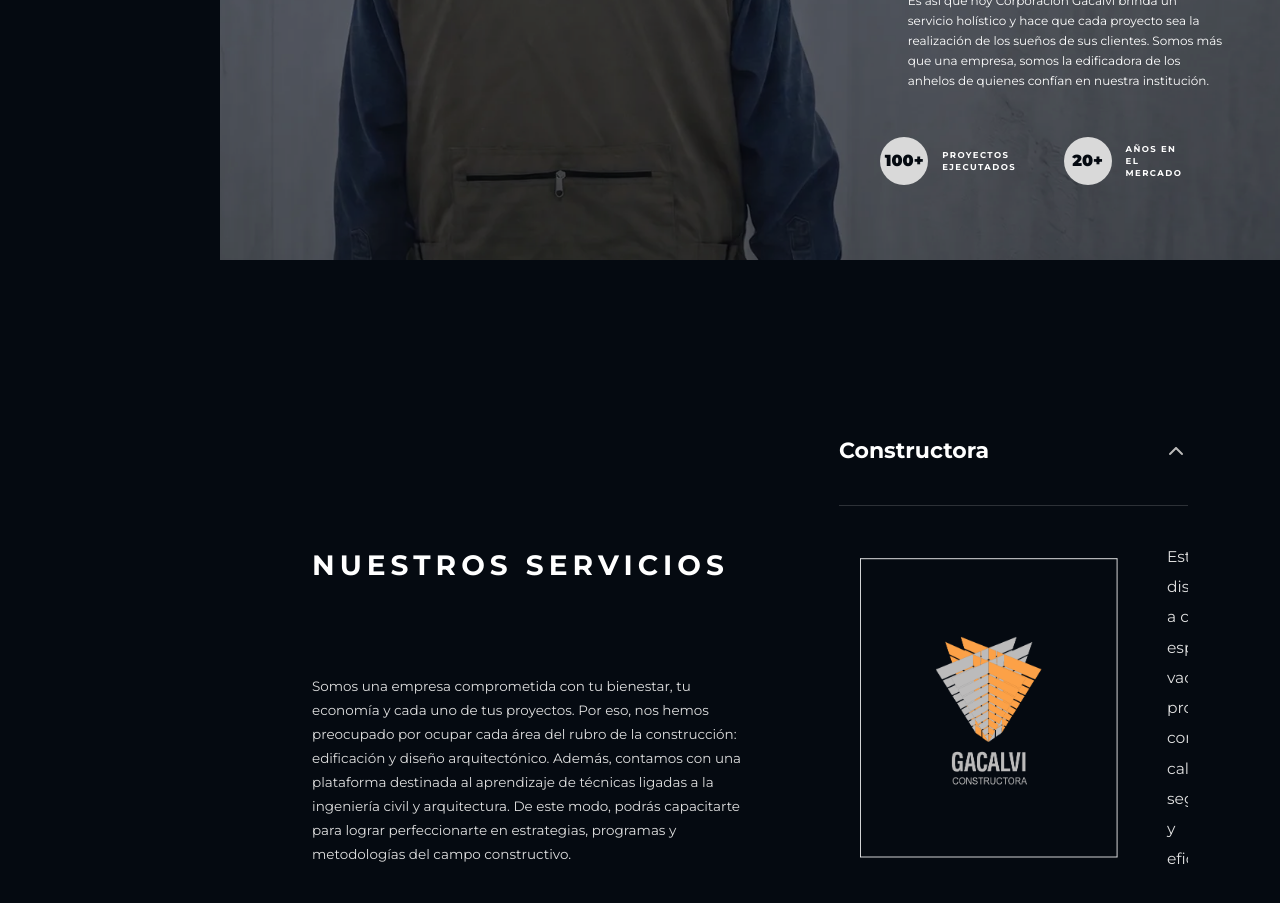
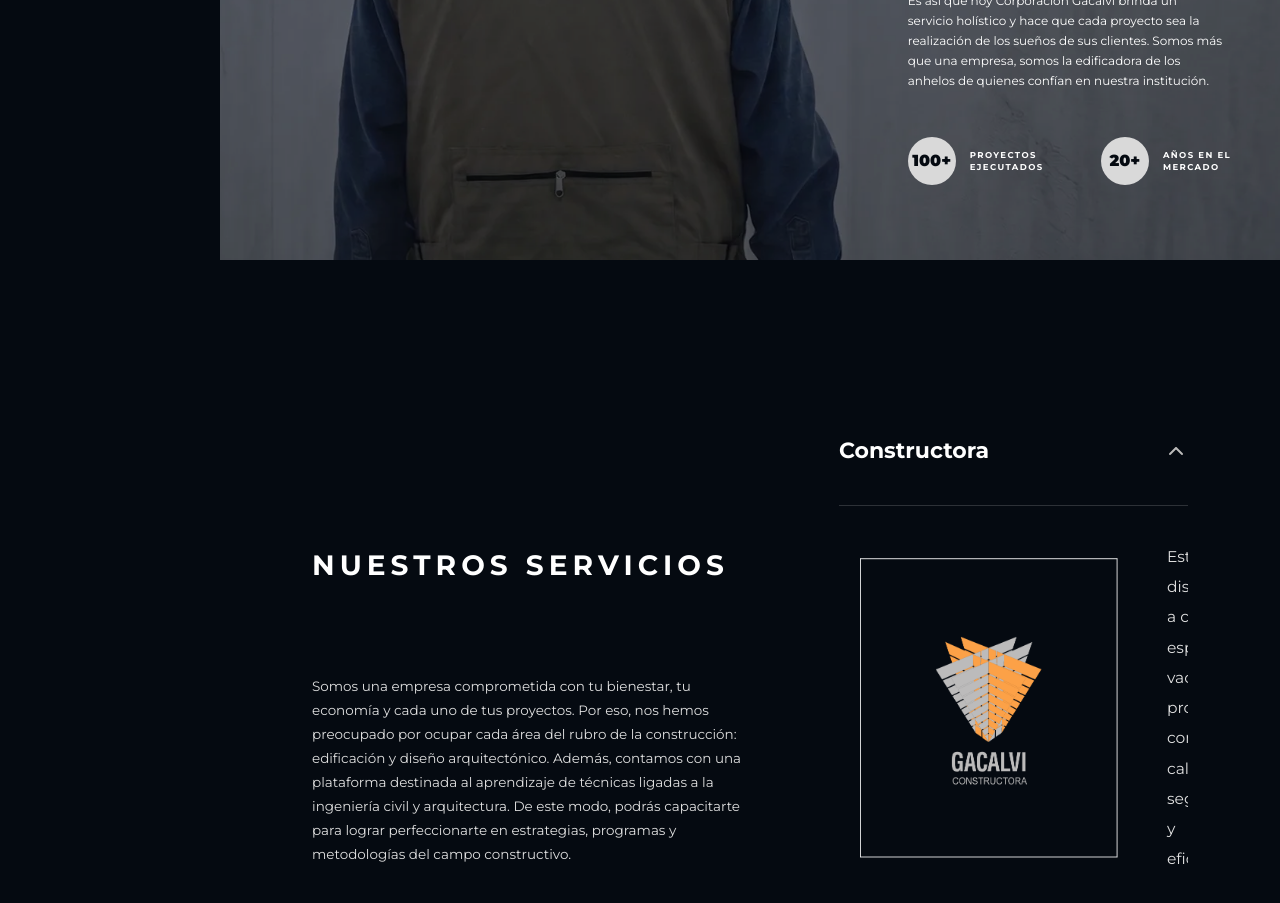
Before and after one commit to ivommb11/gacalvi-landing-page, a React (Vite) app: page / in a window 1280 px wide. Shown: the part 2140-3043 px from the top of the page. Built offline with nearby package versions, Linux system fonts and the light colour scheme.

Commit message:
fix de los circulos de stats

```diff
--- a/src/components/sections/SobreNosotros.tsx
+++ b/src/components/sections/SobreNosotros.tsx
@@ -28,7 +28,7 @@ function StatItem({ value, lines }: Stat) {
         <IconEllipse className="absolute inset-0 size-full" />
         <span className="relative text-[clamp(16px,calc(var(--band)*0.0141176471),33.12px)] font-black text-ebony">{value}</span>
       </span>
-      <span className="max-w-[clamp(64px,calc(var(--band)*0.0564705882),132.48px)] text-[clamp(8.5px,calc(var(--band)*0.0058823529),13.8px)] font-bold uppercase leading-[clamp(12px,calc(var(--band)*0.0083823529),19.665px)] tracking-[clamp(1.4px,calc(var(--band)*0.0011176471),2.622px)] text-white">
+      <span className="max-w-[clamp(84px,calc(var(--band)*0.0564705882),132.48px)] text-[clamp(8.5px,calc(var(--band)*0.0058823529),13.8px)] font-bold uppercase leading-[clamp(12px,calc(var(--band)*0.0083823529),19.665px)] tracking-[clamp(1.4px,calc(var(--band)*0.0011176471),2.622px)] text-white">
         <span className="block">{lines[0]}</span>
         <span className="block">{lines[1]}</span>
       </span>
@@ -110,7 +110,7 @@ export function SobreNosotros() {
           initial="hidden"
           whileInView="visible"
           viewport={{ once: false, amount: 0.3 }}
-          className="mt-[clamp(32px,calc(var(--band)*0.0282352941),66.24px)] flex flex-col gap-[clamp(16px,calc(var(--band)*0.0141176471),33.12px)] pb-[clamp(36px,calc(var(--band)*0.0329411765),77.28px)] sm:flex-row sm:items-end lg:mt-auto lg:justify-end lg:gap-[calc(var(--band)*0.0541176471)] lg:pb-[calc(var(--band)*0.0705882353)] lg:pr-[calc(var(--band)*0.0852941176)]"
+          className="mt-[clamp(32px,calc(var(--band)*0.0282352941),66.24px)] flex flex-col gap-[clamp(16px,calc(var(--band)*0.0141176471),33.12px)] pb-[clamp(36px,calc(var(--band)*0.0329411765),77.28px)] sm:flex-row sm:items-end lg:mt-auto lg:gap-[calc(var(--band)*0.0541176471)] lg:pb-[calc(var(--band)*0.0705882353)] min-[1920px]:justify-end min-[1920px]:pr-[calc(var(--band)*0.0852941176)] lg:max-[1919px]:pl-[calc(var(--band)*0.6488235294)]"
         >
           {STATS.map((stat) => (
             <motion.div key={stat.value} variants={statItemVariants}>
```
